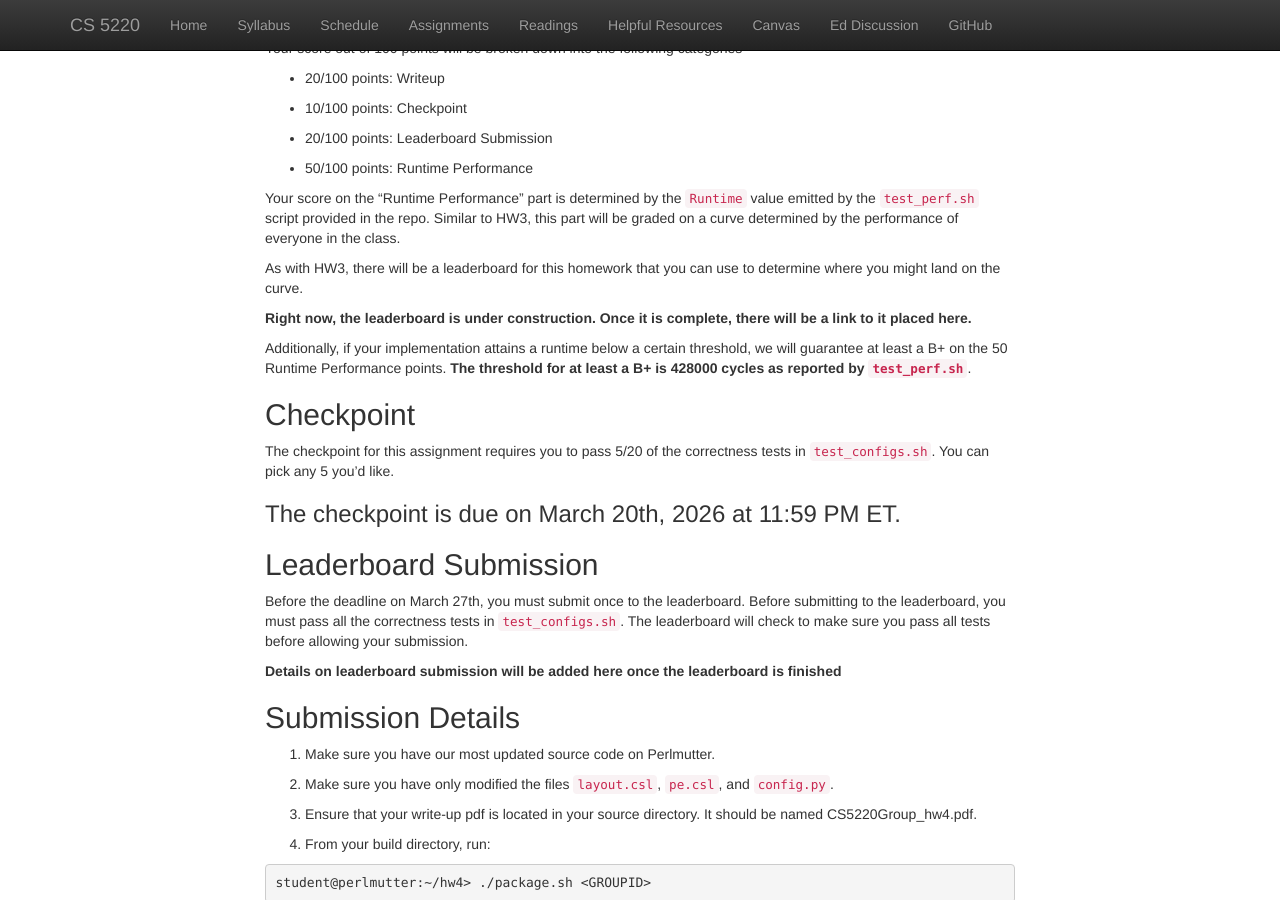
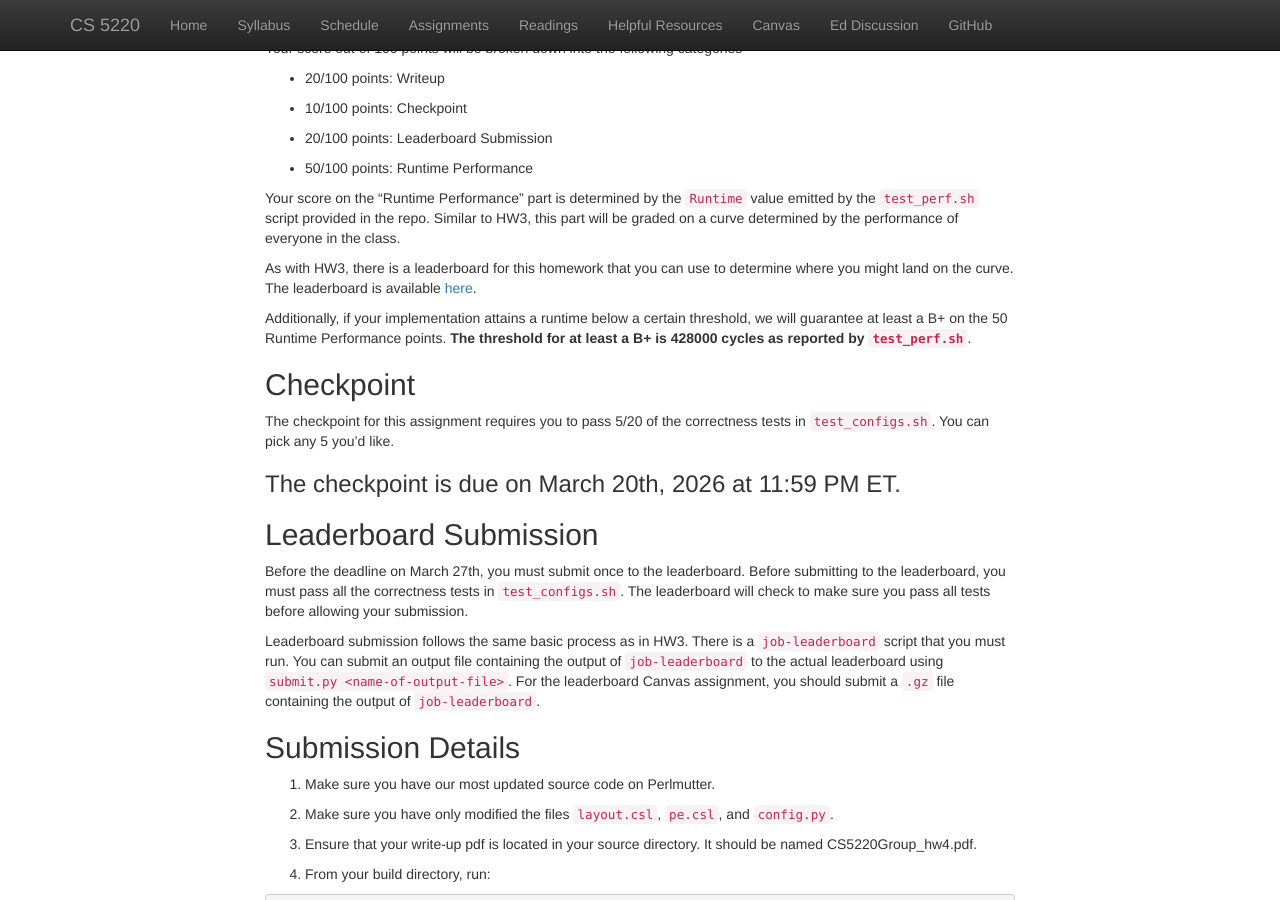
Before and after one commit to cs5220-26sp/web, a Jekyll site: the page built from web/hw/hw4.md, in a window 1280 px wide and 900 px high, scrolled down 3826 px. Built offline with Jekyll 4.4.1, drawn with Linux system fonts in a browser that asks for light colours; nearby versions of some CDN libraries; formulas are drawn with MathJax 3.

Commit message:
Add leaderboard stuff

```diff
--- a/web/hw/hw4.md
+++ b/web/hw/hw4.md
@@ -183,9 +183,7 @@ Your score out of 100 points will be broken down into the following categories
 
 Your score on the "Runtime Performance" part is determined by the `Runtime` value emitted by the `test_perf.sh` script provided in the repo. Similar to HW3, this part will be graded on a curve determined by the performance of everyone in the class.
 
-As with HW3, there will be a leaderboard for this homework that you can use to determine where you might land on the curve.
-
-**Right now, the leaderboard is under construction. Once it is complete, there will be a link to it placed here.**
+As with HW3, there is a leaderboard for this homework that you can use to determine where you might land on the curve. The leaderboard is available [here](https://leaderboard-zm07.onrender.com/hw4).
 
 Additionally, if your implementation attains a runtime below a certain threshold, we will guarantee at least a B+ on the 50 Runtime Performance points. **The threshold for at least a B+ is 428000 cycles as reported by `test_perf.sh`**.
 
@@ -200,7 +198,7 @@ The checkpoint for this assignment requires you to pass 5/20 of the correctness
 
 Before the deadline on March 27th, you must submit once to the leaderboard. Before submitting to the leaderboard, you must pass all the correctness tests in `test_configs.sh`. The leaderboard will check to make sure you pass all tests before allowing your submission.
 
-**Details on leaderboard submission will be added here once the leaderboard is finished**
+Leaderboard submission follows the same basic process as in HW3. There is a `job-leaderboard` script that you must run. You can submit an output file containing the output of `job-leaderboard` to the actual leaderboard using `submit.py <name-of-output-file>`. For the leaderboard Canvas assignment, you should submit a `.gz` file containing the output of `job-leaderboard`.
 
 ## Submission Details
 
```
